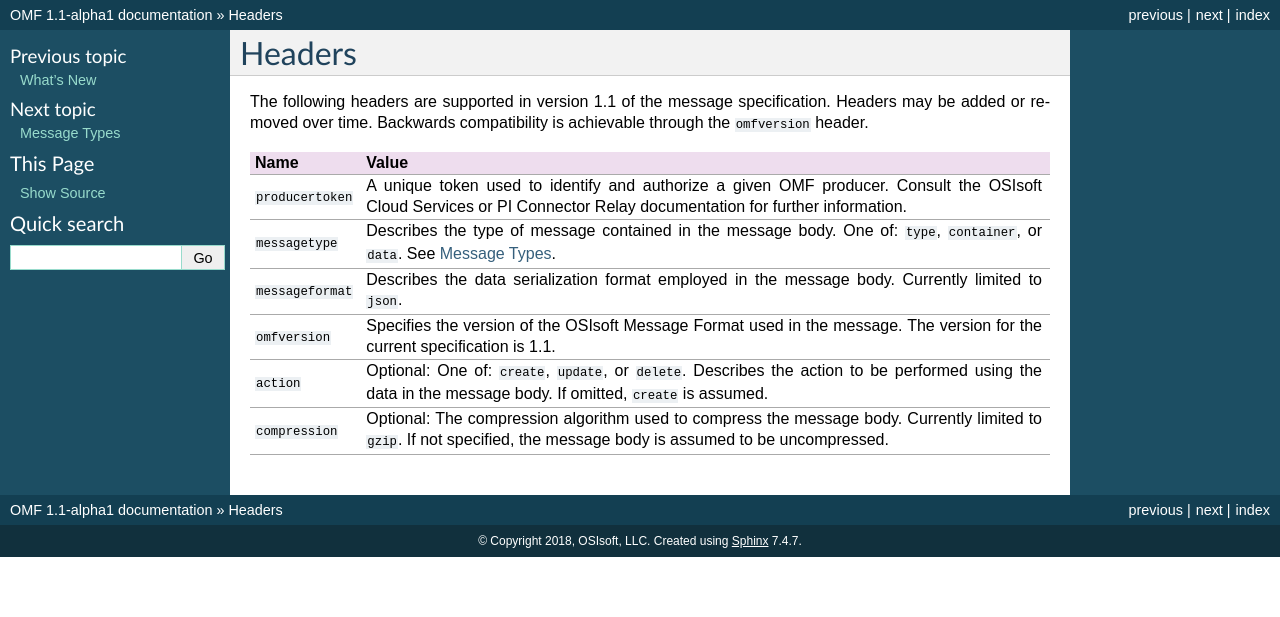
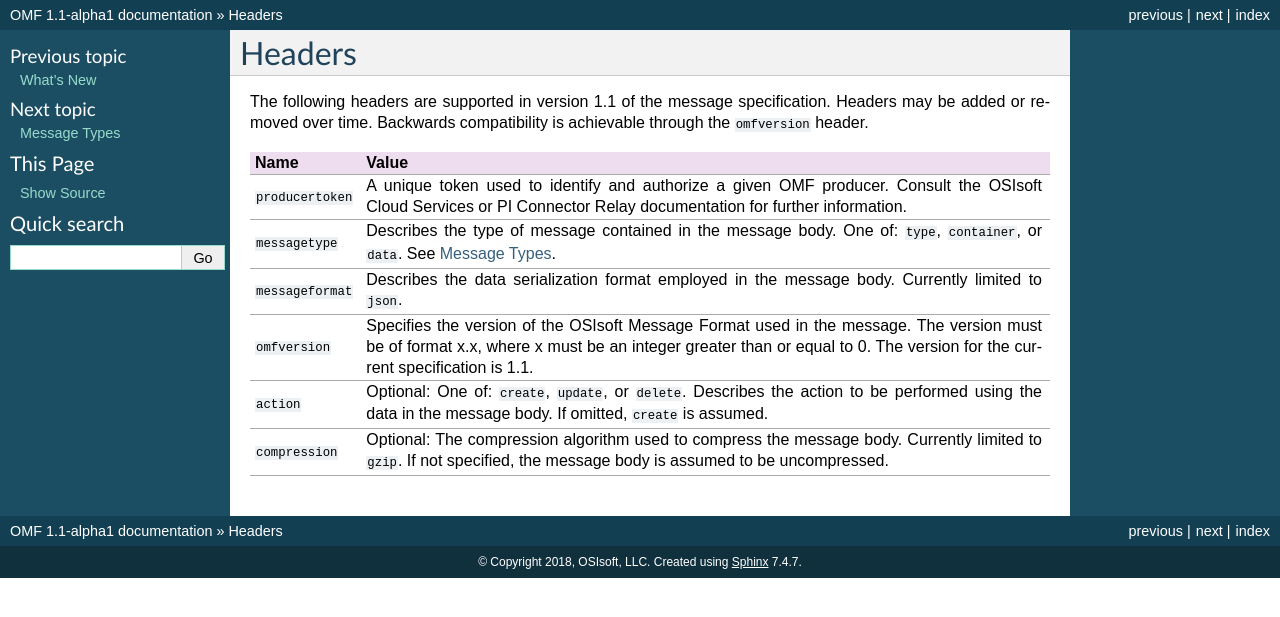
Before and after one commit to AVEVA/OMF-Docs, a Sphinx documentation site: the page built from docs/Headers.rst, in a window 1280 px wide. Shown: the top 617 px of the page. Built offline with Sphinx 7.4.7, drawn with Linux system fonts in a browser that asks for light colours.

Commit message:
Clarify version format

```diff
--- a/docs/Container_Messages.rst
+++ b/docs/Container_Messages.rst
@@ -12,7 +12,7 @@
 =============== =================================================================================================
 ``id``          Unique identifier of the Container.
 ``typeid``        ID of the Type used by the Container.
-``typeversion`` Optional version of the Type used by the Container. If omitted, version 1.0.0.0 is used.
+``typeversion`` Optional version of the Type used by the Container. The version must be of format x.x.x.x, where x must be an integer greater than or equal to 0. If omitted, version 1.0.0.0 is used.
 ``name`` 	    Optional friendly name for the Container.
 ``description`` Optional description for the Container.
 ``tags``        Optional array of strings to tag the Container.
--- a/docs/Data_Messages.rst
+++ b/docs/Data_Messages.rst
@@ -8,7 +8,7 @@
 =============== =================================================================================================
 ``typeid``      Optional ID of the type. If omitted, container is expected.
 ``containerid`` Optional ID of the container. If omitted, type is expected.
-``typeversion`` Optional version of the Type, if one is specified. If omitted, version 1.0.0.0 is assumed.
+``typeversion`` Optional version of the Type, if one is specified. The version must be of format x.x.x.x, where x must be an integer greater than or equal to 0. If omitted, version 1.0.0.0 is assumed.
 ``values`` 	    An array of objects conforming to the type.
 =============== =================================================================================================
 
--- a/docs/Headers.rst
+++ b/docs/Headers.rst
@@ -13,8 +13,7 @@
                      ``type``, ``container``, or ``data``. See :doc:`Message_Types`.
 ``messageformat``    Describes the data serialization format employed in the message body. Currently
                      limited to ``json``.
-``omfversion``       Specifies the version of the OSIsoft Message Format used in the message. The version
-                     for the current specification is 1.1.
+``omfversion``       Specifies the version of the OSIsoft Message Format used in the message. The version must be of format x.x, where x must be an integer greater than or equal to 0. The version for the current specification is 1.1.
 ``action``           Optional: One of: ``create``, ``update``, or ``delete``. Describes the action to be
                      performed using the data in the message body. If omitted, ``create`` is assumed.
 ``compression``	     Optional: The compression algorithm used to compress the message body. Currently
--- a/docs/Link_Type.rst
+++ b/docs/Link_Type.rst
@@ -20,7 +20,7 @@
 ``containerid``     Optional id of the container. If
                     omitted, typeid is expected.
 ``typeversion``     Optional version of the type to be
-                    linked to or from. If omitted
+                    linked to or from. The version must be of format x.x.x.x, where x must be an integer greater than or equal to 0. If omitted
                     version 1.0.0.0 is assumed.
 ``index``           Index of either the data. If typeid
                     is specified, index is mandatory.
--- a/docs/Type_Messages.rst
+++ b/docs/Type_Messages.rst
@@ -12,7 +12,7 @@
 =================== =============================
 ``id``   	        Unique identifier of the Type.
 ``classification``  One of ``dynamic`` or ``static``.
-``version``         Optional version of the Type. If omitted version 1.0.0.0 is assumed.
+``version``         Optional version of the Type. The version must be of format x.x.x.x, where x must be an integer greater than or equal to 0. If omitted version 1.0.0.0 is assumed.
 ``name``            Optional friendly name for the Type.
 ``description``     Optional description for the Type.
 ``tags``            Optional array of strings to tag the Type.
```
